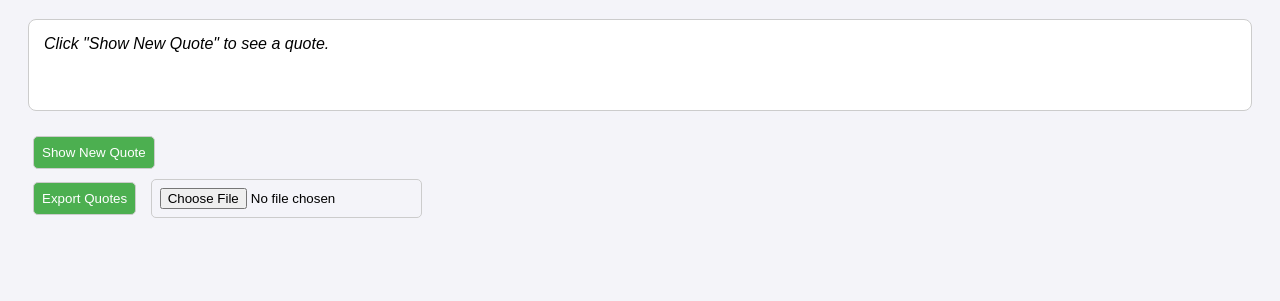
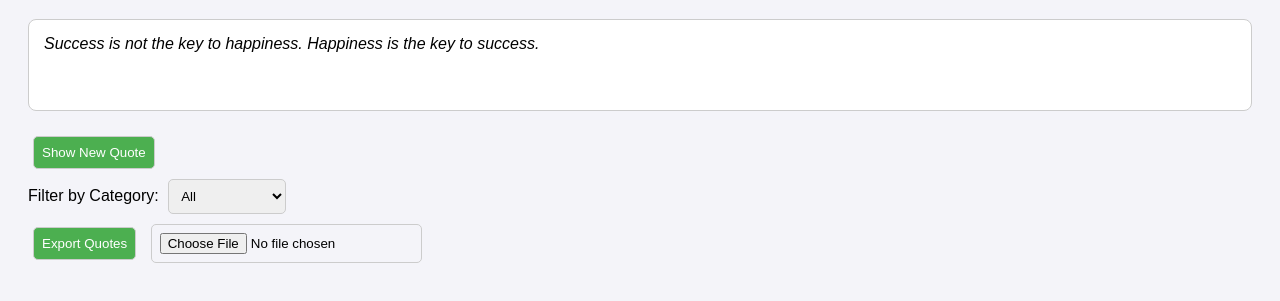
Before and after one commit to Sefakor18/alx_fe_javascript, a plain HTML site: page dom-manipulation/index.html in a window 1280 px wide. Shown: the part 89-390 px from the top of the page. Drawn offline with Linux system fonts and the light colour scheme.

Commit message:
filtering

```diff
--- a/dom-manipulation/index.html
+++ b/dom-manipulation/index.html
@@ -3,7 +3,7 @@
 <head>
   <meta charset="UTF-8">
   <meta name="viewport" content="width=device-width, initial-scale=1.0">
-  <title>Dynamic Quote Generator</title>
+  <title>Dynamic Quote Generator with Categories</title>
   <style>
     body { font-family: Arial, sans-serif; padding: 20px; background: #f4f4f9; }
     h1 { color: #333; }
@@ -20,6 +20,12 @@
   <div id="quoteDisplay">Click "Show New Quote" to see a quote.</div>
   <button id="newQuote">Show New Quote</button>
 
+  <!-- Category Filter -->
+  <div>
+    <label for="categoryFilter">Filter by Category:</label>
+    <select id="categoryFilter"></select>
+  </div>
+
   <!-- Export & Import Section -->
   <div>
     <button id="exportQuotes">Export Quotes</button>
--- a/dom-manipulation/script.js
+++ b/dom-manipulation/script.js
@@ -1,8 +1,9 @@
 // Load quotes from localStorage or use defaults
 let quotes = JSON.parse(localStorage.getItem("quotes")) || [
-  "The best way to predict the future is to invent it.",
-  "Do what you can, with what you have, where you are.",
-  "Success is not the key to happiness. Happiness is the key to success."
+  { text: "The best way to predict the future is to invent it.", category: "Inspiration" },
+  { text: "Do what you can, with what you have, where you are.", category: "Motivation" },
+  { text: "Success is not the key to happiness. Happiness is the key to success.", category: "Happiness" },
+  { text: "Code is like humor. When you have to explain it, it’s bad.", category: "Programming" }
 ];
 
 // Save quotes to localStorage
@@ -10,19 +11,56 @@ function saveQuotes() {
   localStorage.setItem("quotes", JSON.stringify(quotes));
 }
 
-// Show a random quote
-document.getElementById("newQuote").addEventListener("click", () => {
-  const randomIndex = Math.floor(Math.random() * quotes.length);
-  document.getElementById("quoteDisplay").textContent = quotes[randomIndex];
-  sessionStorage.setItem("lastQuote", quotes[randomIndex]); // session storage demo
-});
+// Populate categories dynamically
+function populateCategories() {
+  const categoryFilter = document.getElementById("categoryFilter");
+  categoryFilter.innerHTML = ""; // reset
 
-// Restore last viewed quote from sessionStorage
+  // Unique categories
+  const categories = ["all", ...new Set(quotes.map(q => q.category))];
+
+  categories.forEach(cat => {
+    const option = document.createElement("option");
+    option.value = cat;
+    option.textContent = cat.charAt(0).toUpperCase() + cat.slice(1);
+    categoryFilter.appendChild(option);
+  });
+
+  // Restore last selected filter
+  const lastCategory = localStorage.getItem("lastCategory") || "all";
+  categoryFilter.value = lastCategory;
+}
+
+// Filter quotes based on selected category
+function filterQuotes() {
+  const selectedCategory = document.getElementById("categoryFilter").value;
+  localStorage.setItem("lastCategory", selectedCategory);
+
+  let filteredQuotes = quotes;
+  if (selectedCategory !== "all") {
+    filteredQuotes = quotes.filter(q => q.category === selectedCategory);
+  }
+
+  if (filteredQuotes.length > 0) {
+    const randomIndex = Math.floor(Math.random() * filteredQuotes.length);
+    document.getElementById("quoteDisplay").textContent = filteredQuotes[randomIndex].text;
+    sessionStorage.setItem("lastQuote", filteredQuotes[randomIndex].text);
+  } else {
+    document.getElementById("quoteDisplay").textContent = "No quotes in this category.";
+  }
+}
+
+// Show a random quote button
+document.getElementById("newQuote").addEventListener("click", filterQuotes);
+
+// Restore last viewed quote and filter
 window.onload = () => {
+  populateCategories();
   const lastQuote = sessionStorage.getItem("lastQuote");
   if (lastQuote) {
     document.getElementById("quoteDisplay").textContent = lastQuote;
   }
+  filterQuotes(); // ensure filter applies
 };
 
 // ✅ Export quotes as JSON file
@@ -51,6 +89,7 @@ function importFromJson(event) {
       if (Array.isArray(importedQuotes)) {
         quotes = importedQuotes;
         saveQuotes();
+        populateCategories();
         alert("Quotes imported successfully!");
       } else {
         alert("Invalid JSON format.");
```
